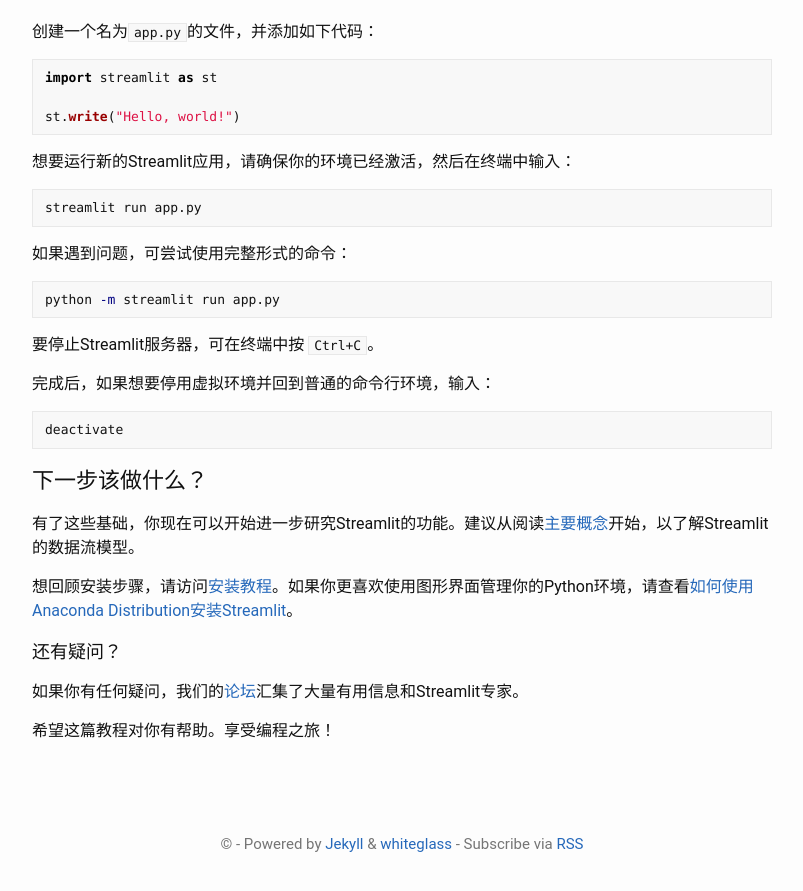
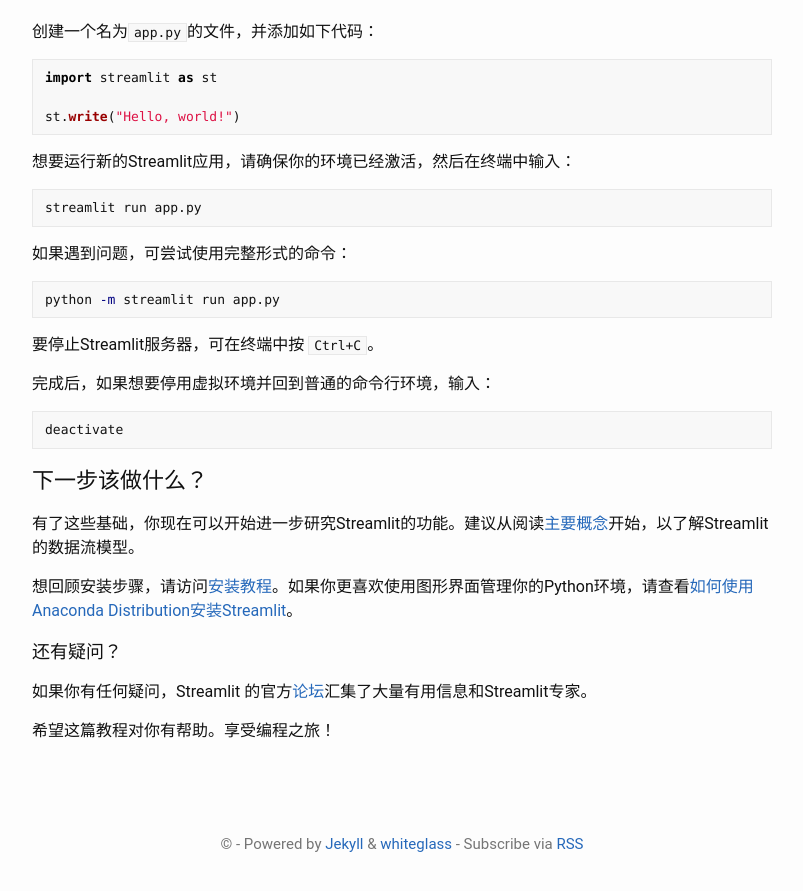
Before and after one commit to talkincode/ToughNotes, a Jekyll site: the page built from _posts/2024-02-29-Install-Streamlit-Command-Line.md, in a window 1280 px wide and 900 px high, scrolled down 2177 px. Shown: the top 891 px of the window, without its empty margins (238-1041 px from the left). Built offline with Jekyll 4.4.1, drawn with Linux system fonts in a browser that asks for light colours.

Commit message:
更新Streamlit命令行安装教程和主要概念

```diff
--- a/_posts/2024-02-29-Install-Streamlit-Command-Line.md
+++ b/_posts/2024-02-29-Install-Streamlit-Command-Line.md
@@ -113,6 +113,6 @@ deactivate
 
 ### 还有疑问？
 
-如果你有任何疑问，我们的[论坛](https://discuss.streamlit.io/)汇集了大量有用信息和Streamlit专家。
+如果你有任何疑问，Streamlit 的官方[论坛](https://discuss.streamlit.io/)汇集了大量有用信息和Streamlit专家。
 
 希望这篇教程对你有帮助。享受编程之旅！
```
Also changed, not shown: _posts/2024-02-29-Streamlit-main-concepts.md (+1 -1 lines).
